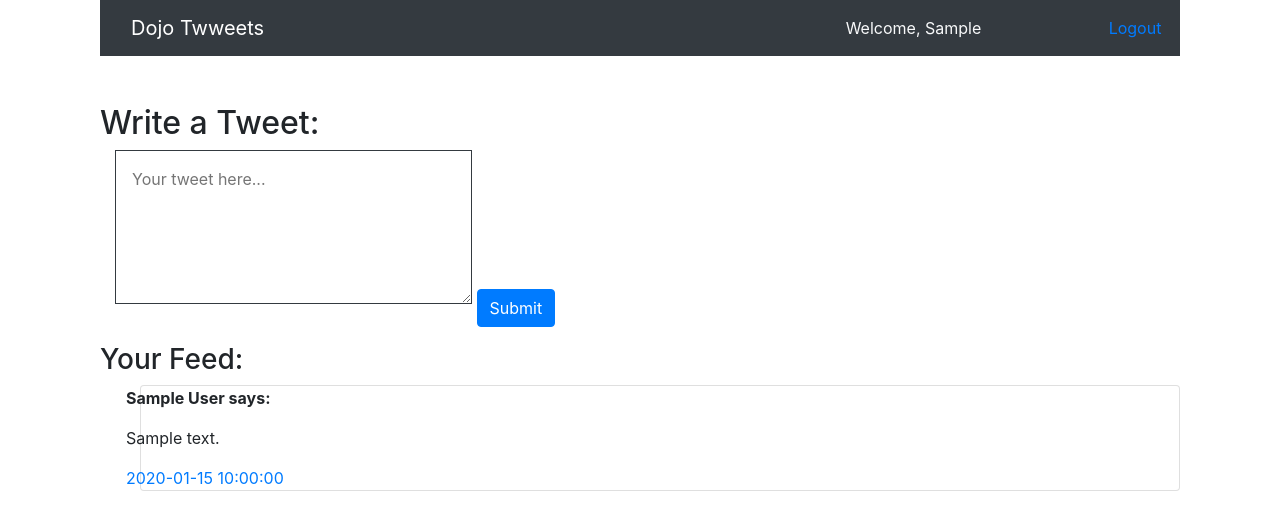
After one commit to tinluong28/dojo_tweets, a Flask app: template templates/dashboard.html in a window 1280 px wide. The commit adds this page. Shown: the top 530 px of the page. Run offline with Flask 2, Linux system fonts and the light colour scheme; the template is opened without the code that fills it: most values are stand-ins (such as "Sample title", 1, 10 or a date in 2020); some libraries are stand-ins or nearby versions.

Commit message:
add dashboard and tweets

```diff
--- a/server.py
+++ b/server.py
@@ -26,7 +26,7 @@ def registration():
 
 @app.route('/signup', methods=['POST'])
 def signup():
-    mysql = MySQLConnection('basic_registration')
+    mysql = MySQLConnection('dojo_tweets')
 
     def calculateAge(birthdate):
         days_in_year = 365.2425
@@ -34,7 +34,7 @@ def signup():
         bday = date(int(bday_list[0]), int(bday_list[1]), int(bday_list[2]))
         age = int((date.today() - bday).days / days_in_year)
         return age
-    age = calculateAge(request.form['birthday'])
+    age = calculateAge(request.form['birthdate'])
     print(age)
     is_valid = True
     if len(request.form['fname']) < 1:
@@ -66,39 +66,60 @@ def signup():
         flash("Invalid email address!", 'errors')
     if is_valid:
         pw_hash = bcrypt.generate_password_hash(request.form['password'])
-        query = 'INSERT INTO users (first_name, last_name, birthday, email, pw_hash) VALUES(%(fname)s, %(lname)s, %(bday)s, %(email)s, %(pw_hash)s);'
+        query = 'INSERT INTO users (first_name, last_name, birthdate, email, password) VALUES(%(fname)s, %(lname)s, %(bday)s, %(email)s, %(pw_hash)s);'
         data = {'fname': request.form['fname'],
                 'lname': request.form['lname'],
-                'bday': request.form['birthday'],
+                'bday': request.form['birthdate'],
                 'email': request.form['email'],
                 'pw_hash': pw_hash}
         new_user_id = mysql.query_db(query, data)
         session['userID'] = new_user_id
-        return redirect('/success')
-        # flash('Registered successfully', 'success')
+        # return redirect('/dashboard')
+        if new_user_id:
+            flash('Registered successfully. Please log in.', 'success')
+        else:
+            flash('Unsuccessful. Please try again', 'errors')
     return redirect('/registration')
 
 
 @app.route('/login', methods=['POST'])
 def login():
-    mysql = MySQLConnection('basic_registration')
+    mysql = MySQLConnection('dojo_tweets')
     query = "SELECT * FROM users WHERE users.email = %(email)s;"
     data = {'email': request.form['email']}
     user = mysql.query_db(query, data)
     print(user)
     if user:
-        if bcrypt.check_password_hash(user[0]['pw_hash'], request.form['password']):
+        if bcrypt.check_password_hash(user[0]['password'], request.form['password']):
             session['userID'] = user[0]['id']
-            return redirect('/success')
+            return redirect('/dashboard')
     flash('You could not be logged in. Try again!', 'login error')
     return redirect('/registration')
 
 
-@app.route('/success')
-def success():
+@app.route('/dashboard')
+def dashboard():
     if session:
-        return render_template('success.html')
+        user_mysql = MySQLConnection('dojo_tweets')
+        user_query = "SELECT first_name, last_name FROM users WHERE users.id = %(userID)s;"
+        user_data = {'userID': session['userID']}
+        user = user_mysql.query_db(user_query, user_data)
+        tweets_mysql = MySQLConnection('dojo_tweets')
+        tweets_query = "SELECT users.first_name, users.last_name, tweets.message, tweets.created_at, tweets.updated_at FROM tweets JOIN users ON tweets.user_id = users.id ORDER BY tweets.created_at DESC;"
+        tweets = tweets_mysql.query_db(tweets_query)
+        print(tweets)
+        return render_template('dashboard.html', user_name=user[0], tweets=tweets)
     return redirect('/registration')
+
+
+@app.route('/tweet', methods=['POST'])
+def tweet():
+    mysql = MySQLConnection('dojo_tweets')
+    query = "INSERT INTO tweets (message, user_id) VALUES(%(message)s, %(userID)s);"
+    data = {'message': request.form['tweet'],
+            'userID': session['userID']}
+    new_tweet_id = mysql.query_db(query, data)
+    return redirect('/dashboard')
 
 
 @app.route('/logout')
--- /dev/null
+++ b/templates/dashboard.html
@@ -0,0 +1,88 @@
+<!DOCTYPE html>
+<!--[if lt IE 7]>      <html class="no-js lt-ie9 lt-ie8 lt-ie7"> <![endif]-->
+<!--[if IE 7]>         <html class="no-js lt-ie9 lt-ie8"> <![endif]-->
+<!--[if IE 8]>         <html class="no-js lt-ie9"> <![endif]-->
+<!--[if gt IE 8]><!-->
+<html class="no-js">
+  <!--<![endif]-->
+  <head>
+    <meta charset="utf-8" />
+    <meta http-equiv="X-UA-Compatible" content="IE=edge" />
+    <title>Login Successfully</title>
+    <meta name="description" content="" />
+    <meta name="viewport" content="width=device-width, initial-scale=1" />
+    <link
+      rel="stylesheet"
+      href="https://stackpath.bootstrapcdn.com/bootstrap/4.1.3/css/bootstrap.min.css"
+      integrity="sha384-MCw98/SFnGE8fJT3GXwEOngsV7Zt27NXFoaoApmYm81iuXoPkFOJwJ8ERdknLPMO"
+      crossorigin="anonymous"
+    />
+  </head>
+  <body>
+    <!--[if lt IE 7]>
+      <p class="browsehappy">
+        You are using an <strong>outdated</strong> browser. Please
+        <a href="#">upgrade your browser</a> to improve your experience.
+      </p>
+    <![endif]-->
+    <div class="container">
+      <div class="container">
+        <nav class="navbar navbar-expand-lg navbar-dark bg-dark">
+          <a class="navbar-brand col-md-8" href="#">Dojo Twweets</a>
+          <button
+            class="navbar-toggler"
+            type="button"
+            data-toggle="collapse"
+            data-target="#navbarSupportedContent"
+            aria-controls="navbarSupportedContent"
+            aria-expanded="false"
+            aria-label="Toggle navigation"
+          >
+            <span class="navbar-toggler-icon"></span>
+          </button>
+          <p class="nav-item col-md-3 text-light m-auto">
+            Welcome, {{ user_name.first_name }}
+          </p>
+          <a href="/logout" class="nav-link col-md-1">Logout</a>
+        </nav>
+      </div>
+      <div class="container mt-5">
+        <h2>Write a Tweet:</h2>
+        <div class="container">
+          <form action="/tweet" method="POST">
+            <textarea
+              class="form-group p-3 border border-dark"
+              name="tweet"
+              cols="30"
+              rows="5"
+              placeholder="Your tweet here..."
+            ></textarea>
+            <button type="submit" class="form-group btn btn-md btn-primary">
+              Submit
+            </button>
+          </form>
+        </div>
+      </div>
+      <div class="container">
+        <h3>Your Feed:</h3>
+        {% if tweets%}
+        <ul>
+          {% for tweet in tweets%}
+          <li class="card">
+            <p class="row">
+              <strong
+                >{{ tweet.first_name }} {{ tweet.last_name }} says:</strong
+              >
+            </p>
+            <p class="row">{{ tweet.message }}</p>
+            <div class="row text-primary">{{ tweet.created_at }}</div>
+          </li>
+          {% endfor%}
+        </ul>
+        {% endif %}
+      </div>
+    </div>
+
+    <script src="" async defer></script>
+  </body>
+</html>
--- a/templates/index.html
+++ b/templates/index.html
@@ -62,11 +62,11 @@
             />
           </div>
           <div class="form-group">
-            <label for="exampleFormControlInput1">Last Name</label>
+            <label for="exampleFormControlInput1">Birthdate</label>
             <input
               type="date"
-              name="birthday"
-              max="1939-12-31"
+              name="birthdate"
+              min="1939-12-31"
               class="form-control"
               id="exampleFormControlInput1"
             />
```
Also changed, not shown: templates/success.html (deleted, +0 -39 lines).
